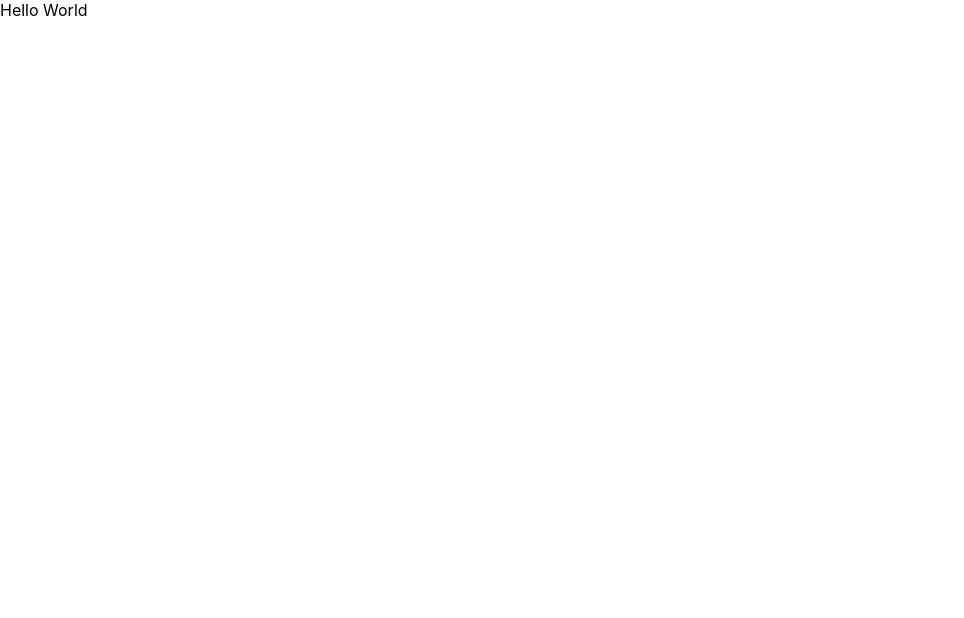
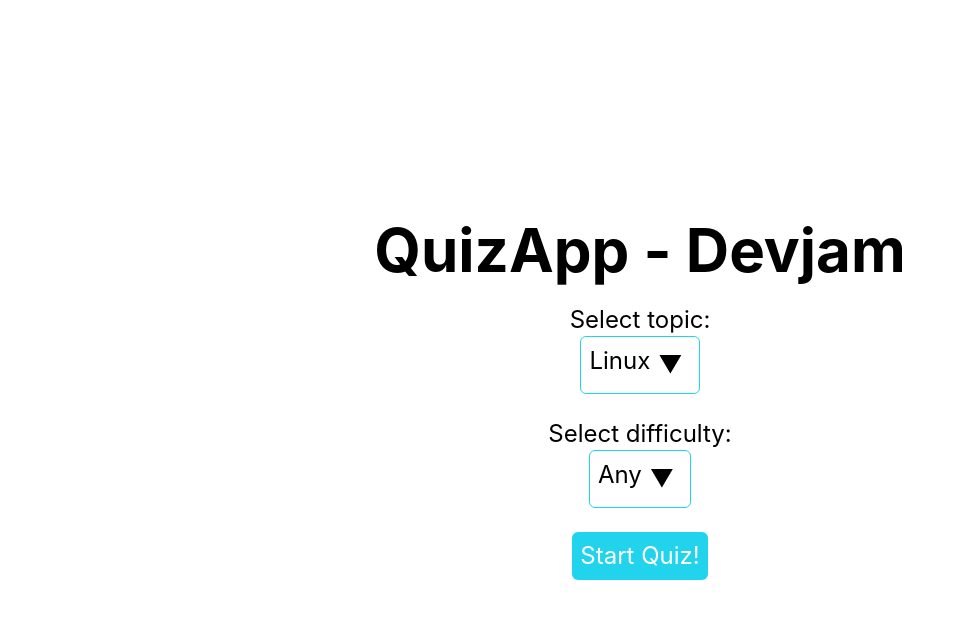
Before and after one commit to JGQH/QuizApp-Devjam, a Next.js app: page / in a window 1280 px wide. Shown: the top 618 px of the page, without its empty margins (0-964 px from the left). Built offline with nearby package versions, Linux system fonts and the light colour scheme.

Commit message:
Install tailwindcss for welcome screen
Installs tailwindcss along with other necessary packages for it
Creates welcome screen and a few necessary components
Said components use tailwind css
Also makes a hook for handling toggles

```diff
--- /dev/null
+++ b/components/Button/Button.tsx
@@ -0,0 +1,15 @@
+import { ReactNode, MouseEvent } from 'react'
+
+interface ButtonProps {
+  children?: ReactNode
+  className?: string
+  onClick?: (e:MouseEvent<HTMLButtonElement>) => void
+}
+
+export default function Button({ children, className, onClick }:ButtonProps) {
+  return (
+    <button className={`btn p-2 text-white rounded-md bg-cyan-400 hover:bg-cyan-500 transition-all ${className}`} onClick={e => onClick && onClick(e)}>
+      {children}
+    </button>
+  )
+}
--- /dev/null
+++ b/components/Select/Select.tsx
@@ -0,0 +1,55 @@
+import useToggle from '@Hooks/useToggle'
+import { ReactNode, useState } from 'react'
+
+interface OptionProps {
+  children?: ReactNode
+  index: number
+  selected:boolean
+  onClick: (index:number) => void
+}
+
+function Option({ children, index, selected, onClick }:OptionProps) {
+  return (
+    <button className={`block p-2 rounded-md w-full text-left ${selected ? 'bg-neutral-200' : 'bg-neutral-100'}`} onClick={() => onClick(index)}>
+      {children}
+    </button>
+  )
+}
+
+interface SelectProps {
+  className?: string
+  options?: string[]
+  onChange?: (index:number) => void
+}
+
+export default function Select({ className = '', options = [''], onChange }:SelectProps) {
+  const [ index, setIndex ] = useState(0)
+  const [ showed, toggleShowed ] = useToggle(false)
+
+  function handleChange(index:number) {
+    if(onChange) {
+      onChange(index)
+    }
+
+    setIndex(index)
+    toggleShowed()
+  }
+
+  return (
+    <div className={`sm:w-fit relative ${className}`}>
+      <div className='border border-cyan-400 hover:border-cyan-500 transition-all rounded-md p-2 flex flex-row justify-content-center content-center' onClick={() => toggleShowed()}>
+        <p className='grow'>{options[index]}</p>
+        <button className='btn text-2xl px-2' style={{ 'aspectRatio': '1' }}>
+          {showed ? '▲' : '▼'}
+        </button>
+      </div>
+      <div className={`absolute top-full min-w-full z-50 ${!showed && 'hidden'}`}>
+        {options.map((option, key) => (
+          <Option key={key} index={key} selected={key === index} onClick={handleChange}>
+            {option}
+          </Option>
+        ))}
+      </div>
+    </div>
+  )
+}
--- /dev/null
+++ b/hooks/useToggle.ts
@@ -0,0 +1,16 @@
+import { useState } from 'react'
+
+export default function useToggle(initialState:boolean) {
+  const [ state, setState ] = useState(initialState)
+
+  function toggleState(forcedState?:boolean) {
+    if(forcedState === undefined) { //If there is no forced state, just negate the current value
+      setState(prevState => !prevState)
+    } else {
+      //If ther is a forced state, apply it
+      setState(forcedState)
+    }
+  }
+
+  return [ state, toggleState ] as const
+}
--- a/package.json
+++ b/package.json
@@ -15,8 +15,11 @@
   "devDependencies": {
     "@types/node": "16.11.12",
     "@types/react": "17.0.37",
+    "autoprefixer": "^10.4.0",
     "eslint": "8.4.1",
     "eslint-config-next": "12.0.7",
+    "postcss": "^8.4.4",
+    "tailwindcss": "^3.0.1",
     "typescript": "4.5.3"
   }
 }
--- a/pages/_app.tsx
+++ b/pages/_app.tsx
@@ -4,10 +4,10 @@ import type { AppProps } from 'next/app'
 
 function MyApp({ Component, pageProps }: AppProps) {
   return (
-    <>
+    <div className='grid gap-1 p-1 h-screen sm:text-2xl'>
       <Header />
       <Component {...pageProps} />
-    </>
+    </div>
   )
 }
 
--- a/pages/index.tsx
+++ b/pages/index.tsx
@@ -1,9 +1,27 @@
+import Button from '@Components/Button'
+import Select from '@Components/Select'
 import type { NextPage } from 'next'
-import Head from 'next/head'
 
 const Home: NextPage = () => {
   return (
-    <p>Hello World</p>
+    <div className='justify-self-center self-center container'>
+      <h1 className='sm:text-6xl text-3xl font-bold text-center'>QuizApp - Devjam</h1>
+      <div className='py-3 flex flex-col'>
+        <div className='p-3 flex flex-col items-center'>
+          <h1 className='text-center'>Select topic: </h1>
+          <Select options={['Linux', 'PHP', 'JavaScript']} className='w-full' />
+        </div>
+        <div className='p-3 flex flex-col items-center'>
+          <h1 className='text-center'>Select difficulty: </h1>
+          <Select options={['Any', 'Easy', 'Medium', 'Hard']} className='w-full' />
+        </div>
+      </div>
+      <div className='text-center'>
+        <Button>
+          Start Quiz!
+        </Button>
+      </div>
+    </div>
   )
 }
 
--- /dev/null
+++ b/postcss.config.js
@@ -0,0 +1,6 @@
+module.exports = {
+  plugins: {
+    tailwindcss: {},
+    autoprefixer: {},
+  },
+}
--- a/styles/globals.css
+++ b/styles/globals.css
@@ -1,3 +1,7 @@
+@tailwind base;
+@tailwind components;
+@tailwind utilities;
+
 * {
   padding: 0;
   margin: 0;
--- /dev/null
+++ b/tailwind.config.js
@@ -0,0 +1,10 @@
+module.exports = {
+  content: [
+    "./pages/**/*.{ts,tsx}",
+    "./components/**/*.{ts,tsx}"
+  ],
+  theme: {
+    extend: {},
+  },
+  plugins: [],
+}
```
Also changed, not shown: tsconfig.json (+6 -1 lines), 2 other files (tests, documents, lock files or other folders).
